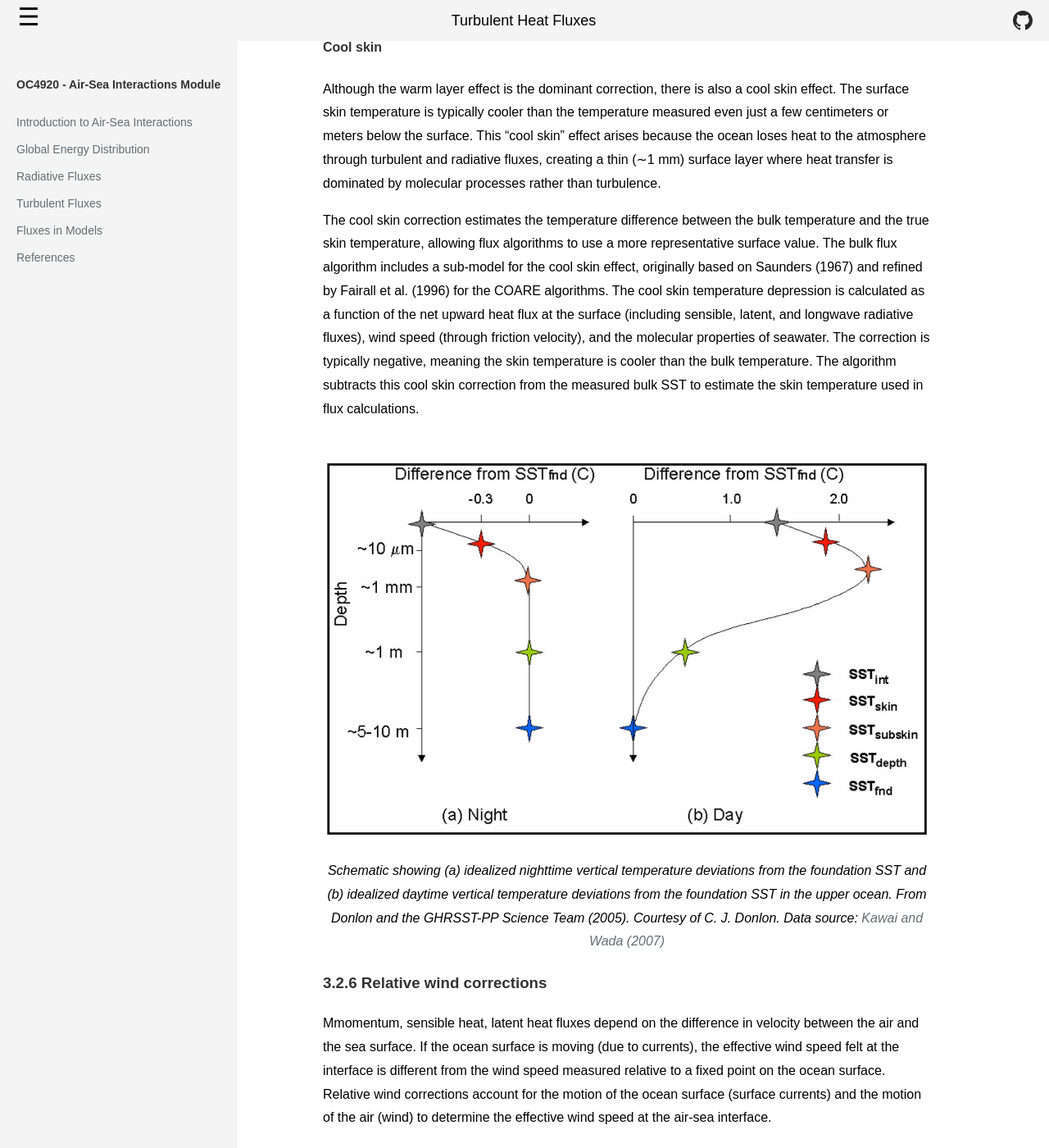
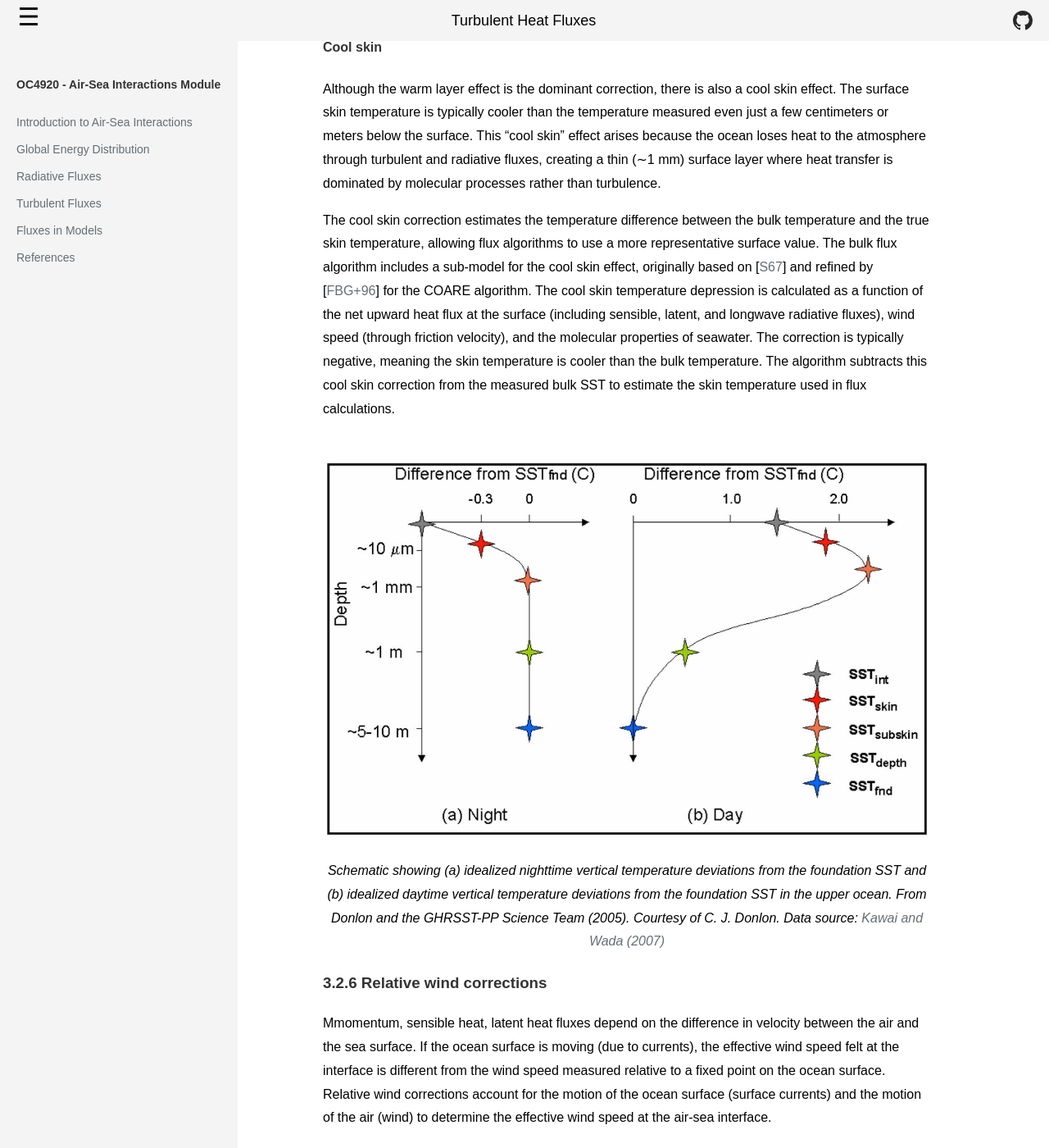
Before and after one commit to marcelduplessis/air-sea-interactions-notes, a Jekyll site: the page built from turbulent-fluxes.md, in a window 1280 px wide and 1400 px high, scrolled down 8318 px. Shown: the whole window at 82% size. Built offline with Jekyll 4.4.1, drawn with Linux system fonts in a browser that asks for light colours; some of the changed text lies outside the part shown.

Commit message:
add content

```diff
--- a/turbulent-fluxes.md
+++ b/turbulent-fluxes.md
@@ -184,7 +184,7 @@ The bulk flux algorithm estimates the temperature increase in the upper ocean (t
 
 Although the warm layer effect is the dominant correction, there is also a cool skin effect. The surface skin temperature is typically cooler than the temperature measured even just a few centimeters or meters below the surface. This "cool skin" effect arises because the ocean loses heat to the atmosphere through turbulent and radiative fluxes, creating a thin (∼1 mm) surface layer where heat transfer is dominated by molecular processes rather than turbulence.
 
-The cool skin correction estimates the temperature difference between the bulk temperature and the true skin temperature, allowing flux algorithms to use a more representative surface value. The bulk flux algorithm includes a sub-model for the cool skin effect, originally based on Saunders (1967) and refined by Fairall et al. (1996) for the COARE algorithms. The cool skin temperature depression is calculated as a function of the net upward heat flux at the surface (including sensible, latent, and longwave radiative fluxes), wind speed (through friction velocity), and the molecular properties of seawater. The correction is typically negative, meaning the skin temperature is cooler than the bulk temperature. The algorithm subtracts this cool skin correction from the measured bulk SST to estimate the skin temperature used in flux calculations.
+The cool skin correction estimates the temperature difference between the bulk temperature and the true skin temperature, allowing flux algorithms to use a more representative surface value. The bulk flux algorithm includes a sub-model for the cool skin effect, originally based on [[S67](/air-sea-interactions-notes/references)] and refined by [[FBG+96](/air-sea-interactions-notes/references)] for the COARE algorithm. The cool skin temperature depression is calculated as a function of the net upward heat flux at the surface (including sensible, latent, and longwave radiative fluxes), wind speed (through friction velocity), and the molecular properties of seawater. The correction is typically negative, meaning the skin temperature is cooler than the bulk temperature. The algorithm subtracts this cool skin correction from the measured bulk SST to estimate the skin temperature used in flux calculations.
 
 <div style="text-align: center;">
   <img src="assets/images/cool-skin.png" alt="cool-skin" style="width: 100%; margin: 30px 0 0px 0;">
@@ -199,7 +199,7 @@ Mmomentum, sensible heat, latent heat fluxes depend on the difference in velocit
 
 The variation of fluxes between the ocean and the atmosphere is very sensitive to the choice of parameterization. Therefore, to thoroughly test the transfer coefficients and refine them for the Tropical Oceans, the Coupled Ocean-Atmosphere Response Experiment (COARE) was implemented. This is the most well-known and widely used bulk flux algorithm.
 
-The international TOGA-COARE field program took place in the western Pacific warm pool over 4 months from November 1992 to February 1993 (Fairall et al. 1996a, 1996b, 1997). The data collected during this program provided a wealth of information about the air-sea interaction in the tropics, which spurred the development of the COARE algorithm. The COARE algorithm provides a consistent and accurate method for estimating heat and momentum fluxes under a wide range of atmospheric and oceanic conditions, and is commonly used in models today.
+The international TOGA-COARE field program took place in the western Pacific warm pool over 4 months from November 1992 to February 1993 ([[FBG+96, FBR+96](/air-sea-interactions-notes/references)]). The data collected during this program provided a wealth of information about the air-sea interaction in the tropics, which spurred the development of the COARE algorithm. The COARE algorithm provides a consistent and accurate method for estimating heat and momentum fluxes under a wide range of atmospheric and oceanic conditions, and is commonly used in models today.
 
 The COARE algorithm has undergone a series of improvements focusing on the exchange parameters \\( C_D, C_H, C_E \\), which depend on the sea state that encompasses breaking waves and turbulence.
 
```
Also changed, not shown: references.md (+4 -0 lines).
